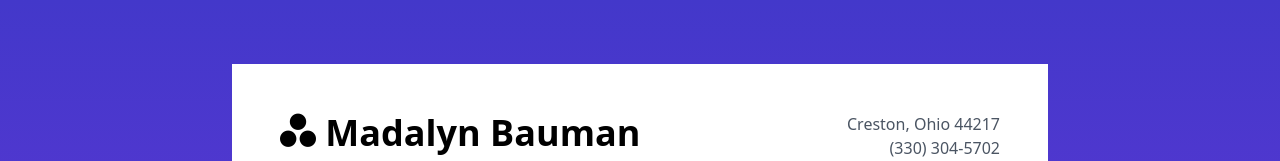
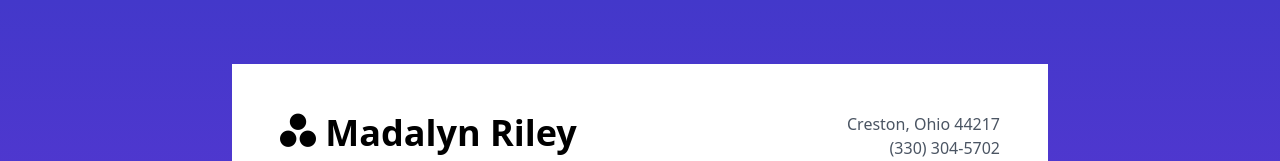
Before and after one commit to mads040205/Resume, a website: page index.html in a window 1280 px wide. Shown: the top 161 px of the page. Drawn offline with nearby package versions, Linux system fonts and the light colour scheme.

Commit message:
fix: update name from Madalyn Bauman to Madalyn Riley in index.html

```diff
--- a/index.html
+++ b/index.html
@@ -6,10 +6,10 @@
     <meta name="description" content="Criminal Justice Enthusiast" />
     <meta
       name="keywords"
-      content="resume, cv, Madalyn Bauman, University of Akron, ACCESS, Criminal Justice, Sociology"
+      content="resume, cv, Madalyn Riley, University of Akron, ACCESS, Criminal Justice, Sociology"
     />
     <meta name="viewport" content="width=device-width, initial-scale=1.0" />
-    <title>Madalyn Bauman's Resume</title>
+    <title>Madalyn Riley's Resume</title>
     <link href="styles.css" rel="stylesheet" />
     <link
       href="https://cdn.jsdelivr.net/gh/devicons/devicon@v2.15.1/devicon.min.css"
@@ -35,7 +35,7 @@
                 class="hover:underline nolink"
               >
                 <i class="devicon-julia-plain"></i>
-                Madalyn Bauman
+                Madalyn Riley
               </a>
             </h1>
 
```
